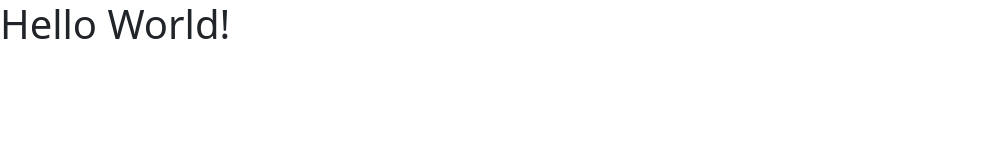
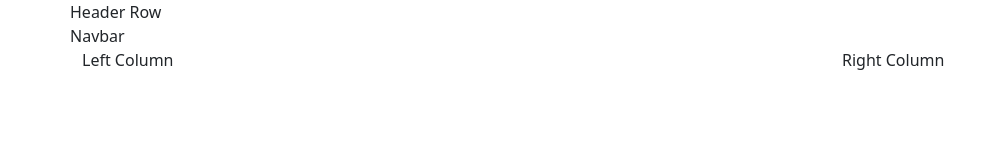
Before and after one commit to terrykub80/bootstrap_profile, a plain HTML site: page index.html in a window 1280 px wide. Shown: the whole page, without its empty margins (0-1004 px from the left). Drawn offline with nearby package versions, Linux system fonts and the light colour scheme.

Commit message:
created row/column layout

```diff
--- a/index.html
+++ b/index.html
@@ -7,8 +7,33 @@
     <title>Bootstrap Portfolio</title>
     <link rel="stylesheet" href="https://cdn.jsdelivr.net/npm/bootstrap@5.2.3/dist/css/bootstrap.min.css">
 </head>
+
 <body>
-    <h1>Hello World!</h1>
+    <!-- Container that starts the grid -->
+    <div class="container">
+
+        <!-- Row 1 - Header Row -->
+        <div class="row">
+            Header Row
+        </div>
+
+        <!-- Row 2 - Navbar -->
+        <div class="row">
+            Navbar
+        </div>
+
+        <!-- Row 3 - Main Content -->
+        <div class="row">
+            <!-- Left 2/3 Col -->
+            <div class="col-8">
+                Left Column
+            </div>
+            <!-- Right 1/3 Col -->
+            <div class="col-4">
+                Right Column
+            </div>
+        </div>
+    </div>
 
     <script src="https://cdn.jsdelivr.net/npm/bootstrap@5.2.3/dist/js/bootstrap.bundle.min.js"></script>
 </body>
```
